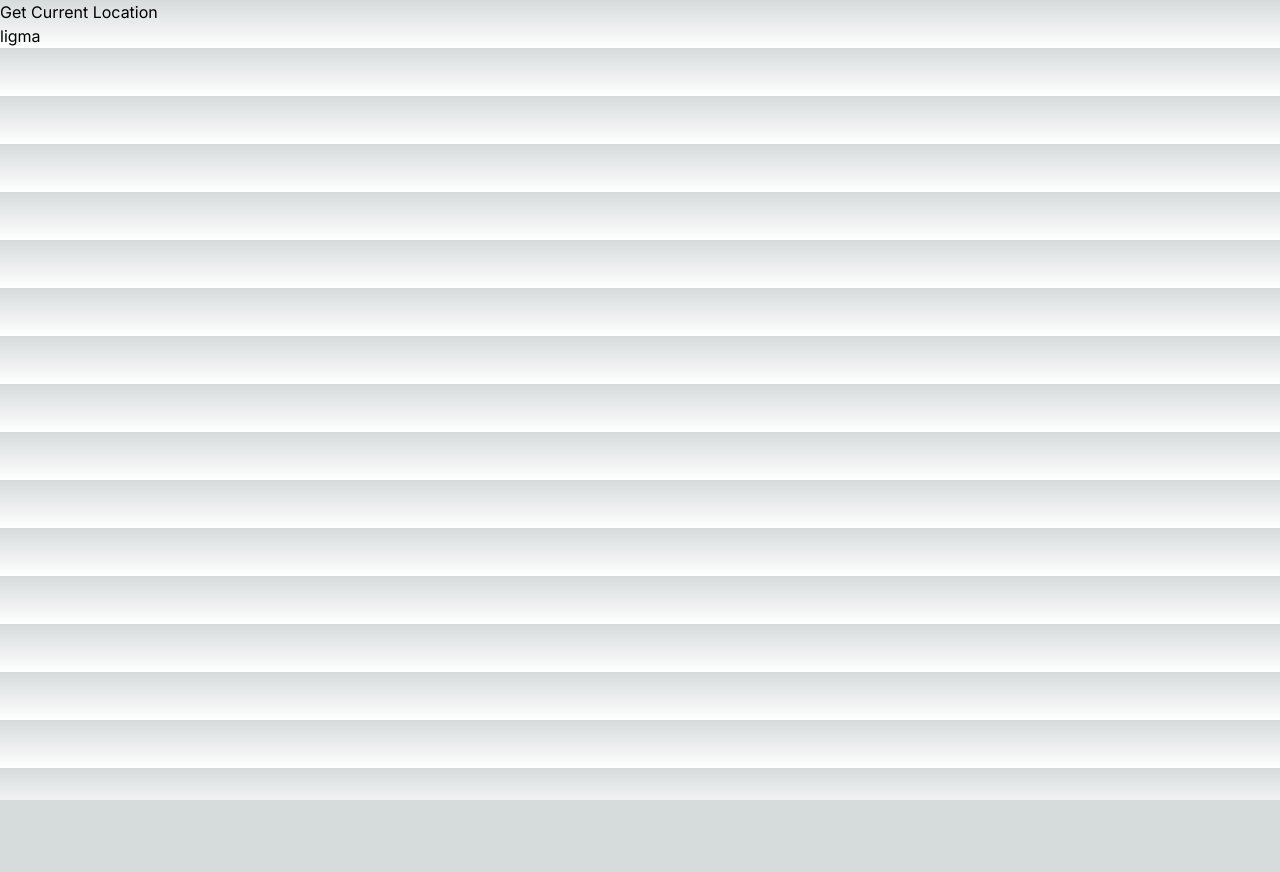
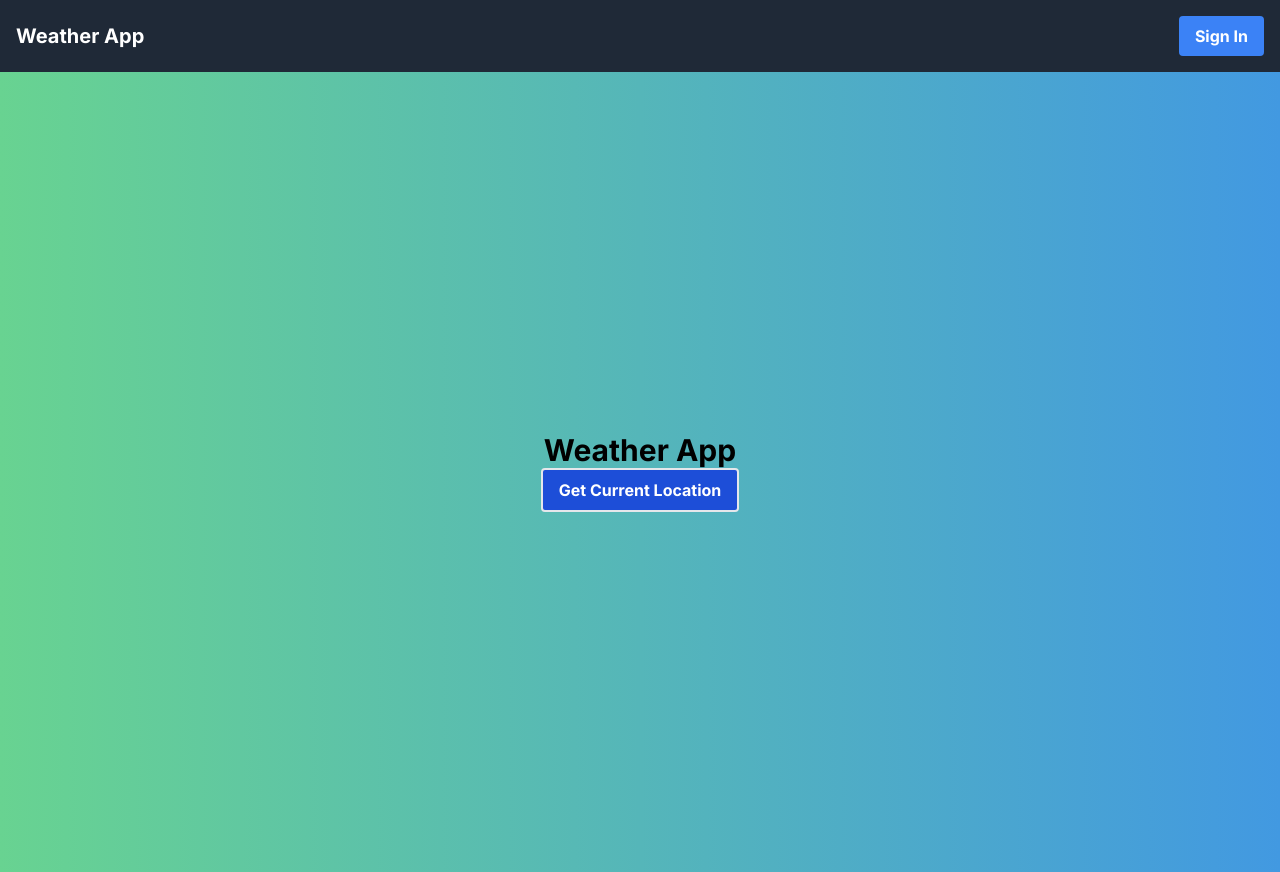
Before and after one commit to MilleAfRolen/dh2646_project, a Next.js app: page / in a window 1280 px wide. Before the commit the page ends 800 px from the top, so only its background shows below. Built offline with nearby package versions, Linux system fonts and the light colour scheme.

Commit message:
played around with css and added a navbar

```diff
--- a/package.json
+++ b/package.json
@@ -15,10 +15,10 @@
     "weatherapi": "^0.0.8"
   },
   "devDependencies": {
-    "autoprefixer": "^10.0.1",
+    "autoprefixer": "^10.4.16",
     "eslint": "^8",
     "eslint-config-next": "14.0.3",
-    "postcss": "^8",
-    "tailwindcss": "^3.3.0"
+    "postcss": "^8.4.31",
+    "tailwindcss": "^3.3.5"
   }
 }
--- a/src/app/location.js
+++ b/src/app/components/location.jsx
@@ -1,7 +1,7 @@
 "use client";
 
 import { useState } from "react";
-import { BASE_URL, API_KEY } from "../weatherApiConfig";
+import { BASE_URL, API_KEY } from "../../weatherApiConfig";
 
 export default function Location() {
   const [weather, setWeather] = useState(null);
@@ -23,7 +23,12 @@ export default function Location() {
   }
   return (
     <div>
-      <button onClick={getWeather}>Get Current Location</button>
+      <button
+        className="border border-solid rounded border-2 bg-blue-700 hover:bg-blue-500 text-white font-bold py-2 px-4"
+        onClick={getWeather}
+      >
+        Get Current Location
+      </button>
       {weather && (
         <div>
           <h2>Weather Data</h2>
--- /dev/null
+++ b/src/app/components/navbar.jsx
@@ -0,0 +1,19 @@
+import React from "react";
+import Link from "next/link";
+
+export default function Navbar() {
+  return (
+    <div className="flex justify-between items-center bg-gray-800 p-4">
+      <div className="text-white font-bold text-xl">
+        <Link href="#">Weather App</Link>
+      </div>
+      <div className="flex">
+        <a href="">
+          <button className="bg-blue-500 hover:bg-blue-700 text-white font-bold py-2 px-4 rounded">
+            Sign In
+          </button>
+        </a>
+      </div>
+    </div>
+  );
+}
--- a/src/app/globals.css
+++ b/src/app/globals.css
@@ -2,26 +2,20 @@
 @tailwind components;
 @tailwind utilities;
 
+//make root background color the color of a blue sky
 :root {
   --foreground-rgb: 0, 0, 0;
-  --background-start-rgb: 214, 219, 220;
-  --background-end-rgb: 255, 255, 255;
+  --background-start-rgb: #87ceeb;
+  --background-end-rgb: #3498db;
 }
 
 @media (prefers-color-scheme: dark) {
   :root {
     --foreground-rgb: 255, 255, 255;
-    --background-start-rgb: 0, 0, 0;
-    --background-end-rgb: 0, 0, 0;
+    --background-start-rgb: #87ceeb;
+    --background-end-rgb: #1f2c38;
   }
 }
-
 body {
-  color: rgb(var(--foreground-rgb));
-  background: linear-gradient(
-      to bottom,
-      transparent,
-      rgb(var(--background-end-rgb))
-    )
-    rgb(var(--background-start-rgb));
+  background: linear-gradient(to right, #68d391, #4299e1);
 }
--- a/src/app/page.js
+++ b/src/app/page.js
@@ -1,10 +1,17 @@
-import Location from "./location.js";
+import Location from "./components/location.jsx";
+import Navbar from "./components/navbar.jsx";
 
+// style={background: url('https://loading.io/asset/705455')}
 export default function Home() {
   return (
-    <div>
-      <Location />
-      <h1>ligma</h1>
+    <div className="flex flex-col">
+      <Navbar />
+      <main>
+        <div className="min-h-screen flex flex-col content-center flex-wrap p-2 justify-center">
+          <h1 className="text-center text-3xl font-bold">Weather App</h1>
+          <Location />
+        </div>
+      </main>
     </div>
   );
 }
```
Also changed, not shown: tailwind.config.js (+7 -7 lines), 1 other file (tests, documents, lock files or other folders).
